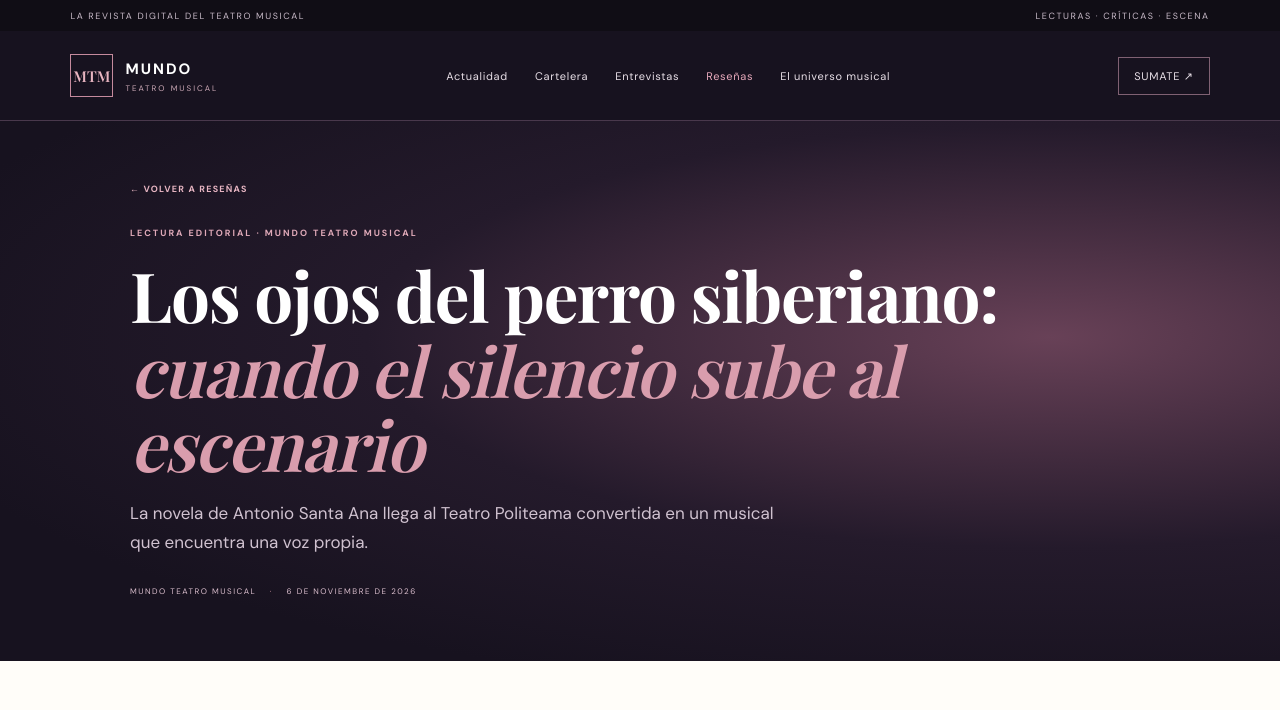
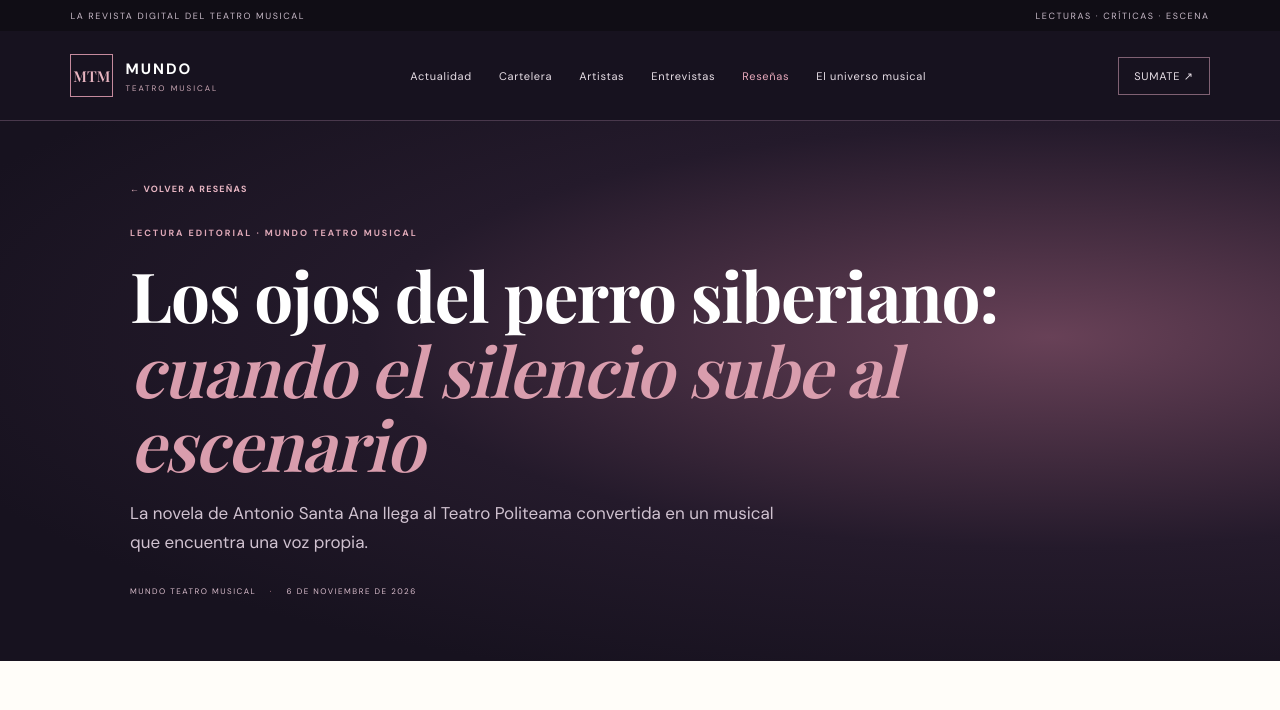
Before and after one commit to emmalopeztorres-eng/blog-teatro-musical, a plain HTML site: page resena-los-ojos-del-perro-siberiano.html in a window 1280 px wide. Shown: the top 710 px of the page. Drawn offline with nearby package versions, Linux system fonts and the light colour scheme.

Commit message:
Add artists link to site navigation

```diff
--- a/resena-los-ojos-del-perro-siberiano.html
+++ b/resena-los-ojos-del-perro-siberiano.html
@@ -11,7 +11,7 @@
 </head>
 <body class="editorial-review-page">
 <div class="topline"><span>LA REVISTA DIGITAL DEL TEATRO MUSICAL</span><span>LECTURAS · CRÍTICAS · ESCENA</span></div>
-<header class="site-header"><a class="brand" href="index.html"><span class="brand-mark">MTM</span><span><strong>MUNDO</strong><small>TEATRO MUSICAL</small></span></a><button class="menu-toggle" id="menuToggle" aria-label="Abrir menú" aria-expanded="false">☰</button><nav class="main-nav" id="mainNav"><a href="actualidad.html">Actualidad</a><a href="cartelera.html">Cartelera</a><a href="index.html#entrevistas">Entrevistas</a><a class="active" href="resenas.html">Reseñas</a><a href="index.html#universo">El universo musical</a></nav><a class="header-link" href="index.html#newsletter">SUMATE ↗</a></header>
+<header class="site-header"><a class="brand" href="index.html"><span class="brand-mark">MTM</span><span><strong>MUNDO</strong><small>TEATRO MUSICAL</small></span></a><button class="menu-toggle" id="menuToggle" aria-label="Abrir menú" aria-expanded="false">☰</button><nav class="main-nav" id="mainNav"><a href="actualidad.html">Actualidad</a><a href="cartelera.html">Cartelera</a><a href="artistas.html">Artistas</a><a href="index.html#entrevistas">Entrevistas</a><a class="active" href="resenas.html">Reseñas</a><a href="index.html#universo">El universo musical</a></nav><a class="header-link" href="index.html#newsletter">SUMATE ↗</a></header>
 <main>
 <section class="editorial-hero"><div class="editorial-hero-inner"><a class="back-link" href="resenas.html">← VOLVER A RESEÑAS</a><span class="eyebrow">LECTURA EDITORIAL · MUNDO TEATRO MUSICAL</span><h1>Los ojos del perro siberiano: <em>cuando el silencio sube al escenario</em></h1><p>La novela de Antonio Santa Ana llega al Teatro Politeama convertida en un musical que encuentra una voz propia.</p><div class="editorial-byline">MUNDO TEATRO MUSICAL <span>·</span> 6 DE NOVIEMBRE DE 2026</div></div></section>
 <article class="editorial-body">
```
